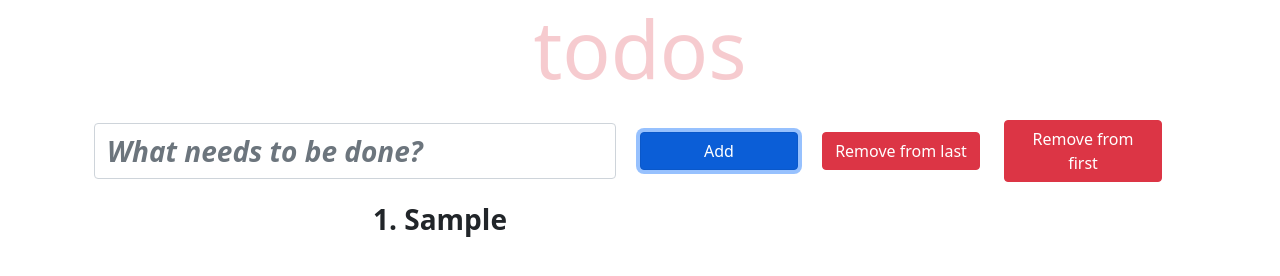
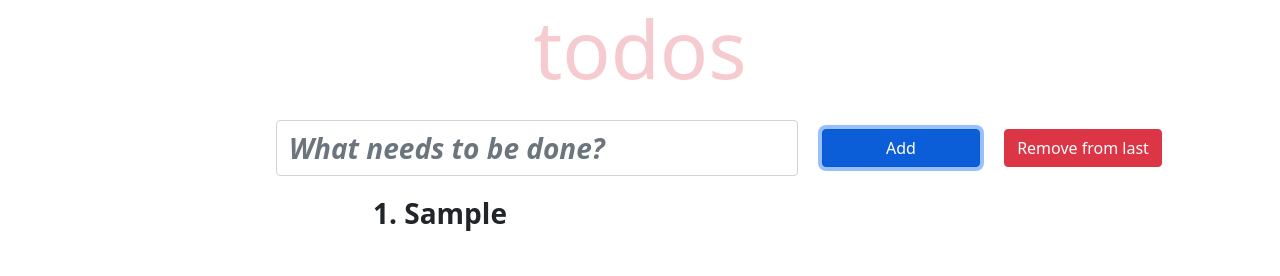
Before and after one commit to Jamsheedbek/todo, a plain HTML site: page index.html in a window 1280 px wide. Both pictures are taken after typing "Sample" into the empty fields and a click on the button "Add". Drawn offline with nearby package versions, Linux system fonts and the light colour scheme.

```diff
--- a/index.html
+++ b/index.html
@@ -21,11 +21,7 @@
                 <div class="col-2">
                     <button id="removeLast" class="btn btn-danger w-100">Remove from last</button>
                 </div>
-                <div class="col-2">
-                    <button id="removeFirst" class="btn btn-danger w-100">Remove from first</button>
-                </div>
             </div>
-
             <div id="schedule" class="fs-3 fw-bold mt-3 w-50 ms-auto me-auto"></div>
         </div>
     </div>
--- a/js/main.js
+++ b/js/main.js
@@ -3,6 +3,7 @@ var add = document.getElementById('add');
 var removeFirst = document.getElementById('removeFirst');
 var removeLast = document.getElementById('removeLast');
 var schedule = document.getElementById('schedule');
+var input = document.getElementById('input');
 
 // ================ Add todo =======================================
 
@@ -10,19 +11,18 @@ add.addEventListener('click', function(e){
     if(document.getElementById('input').value == ''){
         alert('Qatorga belgi kiritilishi shart!')
     } else{
-        todos.push(document.getElementById('input').value);
-        var indexOfTodo = Number(todos.indexOf(document.getElementById('input').value))
-        // document.getElementById('schedule').textContent += a + 1 + ' - ' + indexOfTodo + '; ';
-
-        // if(indexOfTodo == 0) ++indexOfTodo
-
-        schedule.innerHTML += `<div id='todo${indexOfTodo+1}'>${indexOfTodo + 1}. ${todos[indexOfTodo]}<div>`
-
-        console.log(todos)
-
+        todos.push(input.value);
+        var indexOfTodo = Number(todos.indexOf(input.value));
+        var NEW_DIV = document.createElement('div');
+        NEW_DIV.innerHTML = indexOfTodo + 1 +'. '+ todos[indexOfTodo];
+        NEW_DIV.classList.add('fs-3','fw-bold');
+        NEW_DIV.setAttribute('id', 'todo'+ Number(indexOfTodo + 1))
+        schedule.appendChild(NEW_DIV);
         document.getElementById('input').value = '';
     }
 })
+
+var x = todos.length;
 
 // ================== Remove todo from last =======================
 
@@ -30,19 +30,8 @@ removeLast.addEventListener('click', function(e){
     if(todos == ''){
         alert('Hech qanday amal kiritilmagan')
     } else{
-        todos.pop(document.getElementById('input').value);
-        console.log(todos);
+        var a = todos.length;
+        todos.pop();
+        document.getElementById('todo'+ a).remove();
     }
 })
-
-// ================ Remove todo from first =========================
-
-removeFirst.addEventListener('click', function(e){
-    if(todos == ''){
-        alert('Hech qanday amal kiritilmagan!')
-    } else{
-        todos.shift(document.getElementById('input').value);
-        console.log(todos)
-    }
-
-})
```
